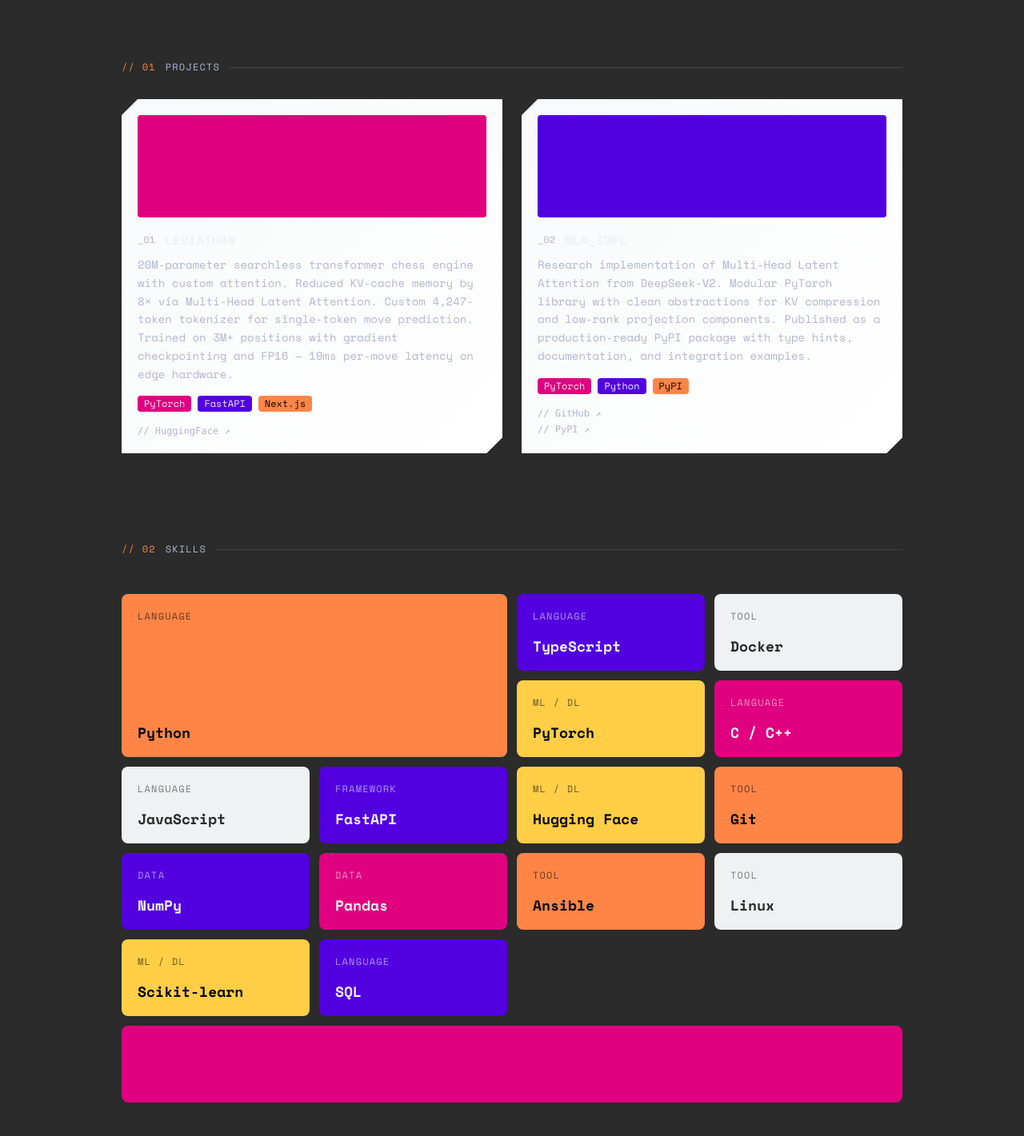
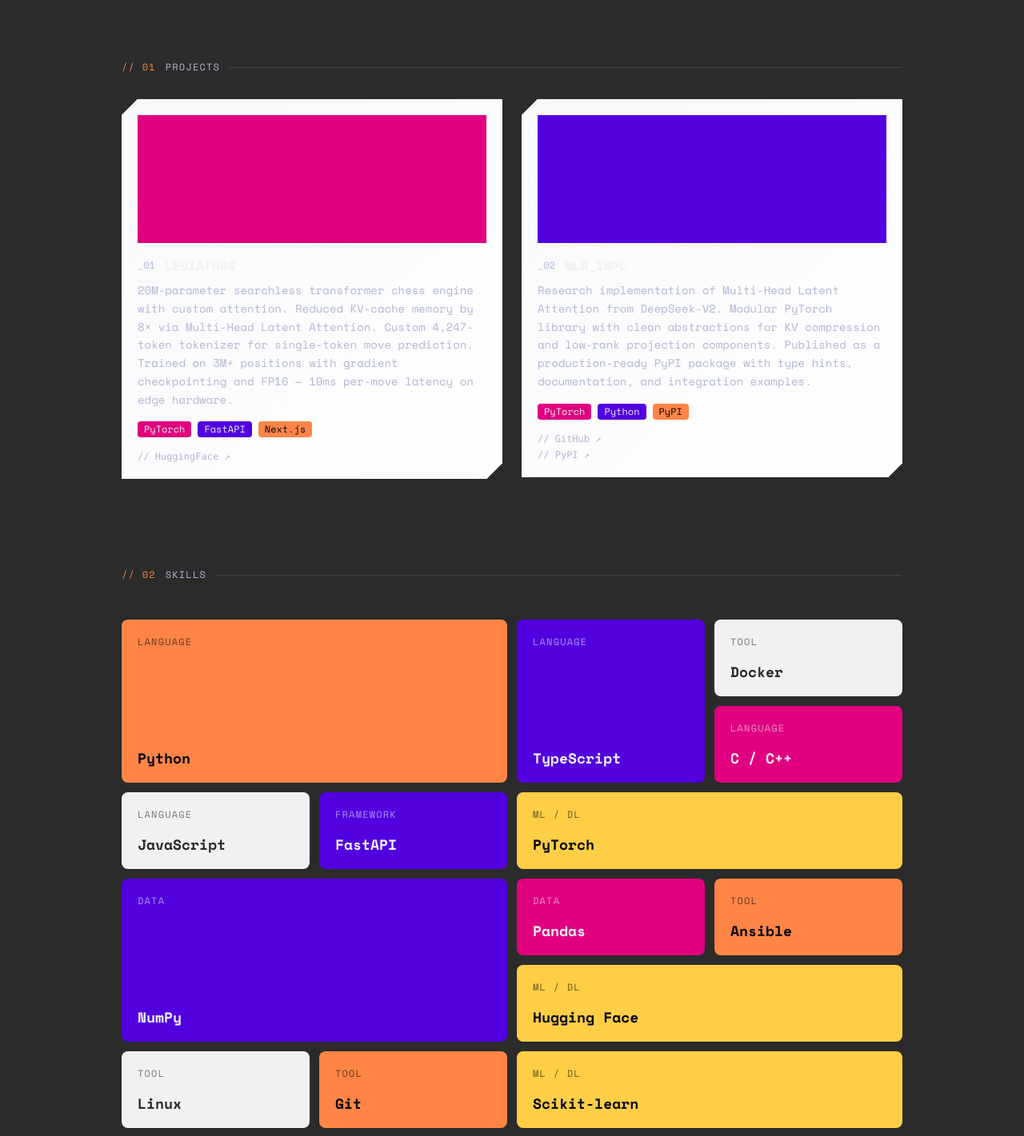
Before and after one commit to Nemesis-12/portfolio, a React (Vite) app: page / in a window 1280 px wide. Shown: the part 520-1941 px from the top of the page at 80% size. Built offline with nearby package versions, Linux system fonts and the light colour scheme.

Commit message:
Update layout issues

```diff
--- a/src/components/ProjectsSection.tsx
+++ b/src/components/ProjectsSection.tsx
@@ -1,3 +1,4 @@
+import { useState } from 'react'
 import { motion } from 'framer-motion'
 import { fadeUp } from '../animations/variants'
 import type { Project } from '../data/projects'
@@ -19,6 +20,8 @@ const PLACEHOLDER_COLORS = [
   '#FF8547',
   '#FFCE47',
 ]
+
+const NOTCH = 'polygon(20px 0, 100% 0, 100% calc(100% - 20px), calc(100% - 20px) 100%, 0 100%, 0 20px)'
 
 function getTagStyle(tagIndex: number) {
   const color = TAG_COLORS[tagIndex % 4]
@@ -55,43 +58,35 @@ const ProjectsSection: React.FC<Props> = ({ projects }) => {
 }
 
 const ProjectCard: React.FC<{ project: Project; projectIndex: number }> = ({ project, projectIndex }) => {
+  const [isHovered, setIsHovered] = useState(false)
   const placeholderColor = getPlaceholderColor(projectIndex)
 
   return (
     <motion.div
-      whileHover={{ y: -4 }}
+      onMouseEnter={() => setIsHovered(true)}
+      onMouseLeave={() => setIsHovered(false)}
+      animate={{ y: isHovered ? -4 : 0 }}
       transition={{ duration: 0.2, ease: 'easeOut' }}
-      className="relative group"
-      style={{
-        clipPath: 'polygon(20px 0, 100% 0, 100% calc(100% - 20px), calc(100% - 20px) 100%, 0 100%, 0 20px)',
-      }}
+      className="relative"
+      style={{ clipPath: NOTCH }}
     >
+      {/* Card background */}
       <div
-        className="absolute left-0 top-0 bottom-0 w-1 bg-atomic-tangerine opacity-0 group-hover:opacity-100 transition-all duration-300"
-        style={{
-          clipPath: 'polygon(0 20px, 4px 20px, 4px calc(100% - 20px), 4px 100%, 0 100%, 0 20px)',
-        }}
-      />
-
-      <div
-        className="relative bg-white border-0 p-5 h-full"
-        style={{
-          clipPath: 'polygon(20px 0, 100% 0, 100% calc(100% - 20px), calc(100% - 20px) 100%, 0 100%, 0 20px)',
-          backgroundImage: 'linear-gradient(135deg, #F8F9FA 0%, #FFFFFF 100%)',
-        }}
+        className="relative bg-white p-5"
+        style={{ backgroundImage: 'linear-gradient(135deg, #F8F9FA 0%, #FFFFFF 100%)' }}
       >
         {project.image ? (
-          <div className="mb-4 rounded overflow-hidden" style={{ backgroundColor: '#3A3B3A' }}>
+          <div className="mb-4 overflow-hidden" style={{ backgroundColor: '#3A3B3A' }}>
             <img
               src={project.image}
               alt={`${project.title} screenshot`}
-              className="w-full h-32 object-cover"
+              className="w-full h-40 object-cover"
             />
           </div>
         ) : (
           <div
             data-testid={`project-${project.id}-placeholder`}
-            className="mb-4 h-32 rounded"
+            className="mb-4 h-40"
             style={{ backgroundColor: placeholderColor }}
           />
         )}
@@ -135,6 +130,15 @@ const ProjectCard: React.FC<{ project: Project; projectIndex: number }> = ({ pro
           ))}
         </div>
       </div>
+
+      {/* Left-edge hover outline — rendered after card so it sits on top */}
+      <motion.div
+        className="absolute left-0 top-0 bottom-0 w-[3px] bg-atomic-tangerine"
+        initial={{ scaleY: 0, opacity: 0 }}
+        animate={{ scaleY: isHovered ? 1 : 0, opacity: isHovered ? 1 : 0 }}
+        style={{ transformOrigin: 'bottom' }}
+        transition={{ duration: 0.25, ease: 'easeOut' }}
+      />
     </motion.div>
   )
 }
--- a/src/components/SkillsSection.tsx
+++ b/src/components/SkillsSection.tsx
@@ -12,22 +12,43 @@ interface SkillTile {
   fg: string
 }
 
+// Desktop (4-col):
+//   R1: Python(2) TypeScript(1) Docker(1)
+//   R2: Python(2) TypeScript(1) C/C++(1)
+//   R3: JavaScript(1) FastAPI(1) PyTorch(2)
+//   R4: NumPy(2) Pandas(1) Ansible(1)
+//   R5: NumPy(2) HuggingFace(2)
+//   R6: Linux(1) Git(1) Scikit-learn(2)
+//   R7: SQL(1) Accent(3)
+//
+// Mobile (2-col):
+//   R1: Python(2)
+//   R2: TypeScript(1) Docker(1)
+//   R3: TypeScript(1) C/C++(1)
+//   R4: JavaScript(1) FastAPI(1)
+//   R5: PyTorch(2)
+//   R6: NumPy(1) Pandas(1)
+//   R7: NumPy(1) Ansible(1)
+//   R8: HuggingFace(1) Linux(1)
+//   R9: Git(1) Scikit-learn(1)
+//   R10: SQL(2)
+//   R11: Accent(2)
 const tiles: SkillTile[] = [
-  { category: 'LANGUAGE', name: 'Python',       colSpan: 'col-span-2', rowSpan: 'row-span-2', bg: '#FF8547', fg: '#050609' },
-  { category: 'LANGUAGE', name: 'TypeScript',  colSpan: 'col-span-1', rowSpan: 'row-span-2 md:row-span-1', bg: '#5200E0', fg: '#EFF1F3' },
-  { category: 'TOOL',     name: 'Docker',       colSpan: 'col-span-1', rowSpan: 'row-span-1', bg: '#EFF1F3', fg: '#2A2B2A' },
-  { category: 'ML / DL', name: 'PyTorch',      colSpan: 'col-span-2 md:col-span-1', rowSpan: 'row-span-1', bg: '#FFCE47', fg: '#050609' },
-  { category: 'LANGUAGE', name: 'C / C++',      colSpan: 'col-span-1', rowSpan: 'row-span-1', bg: '#E0007F', fg: '#EFF1F3' },
-  { category: 'LANGUAGE', name: 'JavaScript',  colSpan: 'col-span-1', rowSpan: 'row-span-1', bg: '#EFF1F3', fg: '#2A2B2A' },
-  { category: 'FRAMEWORK',name: 'FastAPI',     colSpan: 'col-span-1', rowSpan: 'row-span-1', bg: '#5200E0', fg: '#EFF1F3' },
-  { category: 'ML / DL', name: 'Hugging Face',colSpan: 'col-span-1', rowSpan: 'row-span-1', bg: '#FFCE47', fg: '#050609' },
-  { category: 'TOOL',     name: 'Git',          colSpan: 'col-span-1', rowSpan: 'row-span-1', bg: '#FF8547', fg: '#050609' },
-  { category: 'DATA',    name: 'NumPy',        colSpan: 'col-span-1', rowSpan: 'row-span-2 md:row-span-1', bg: '#5200E0', fg: '#EFF1F3' },
-  { category: 'DATA',    name: 'Pandas',       colSpan: 'col-span-1', rowSpan: 'row-span-1', bg: '#E0007F', fg: '#EFF1F3' },
-  { category: 'TOOL',    name: 'Ansible',      colSpan: 'col-span-1', rowSpan: 'row-span-1', bg: '#FF8547', fg: '#050609' },
-  { category: 'TOOL',    name: 'Linux',        colSpan: 'col-span-1', rowSpan: 'row-span-1', bg: '#EFF1F3', fg: '#2A2B2A' },
-  { category: 'ML / DL', name: 'Scikit-learn', colSpan: 'col-span-1', rowSpan: 'row-span-1', bg: '#FFCE47', fg: '#050609' },
-  { category: 'LANGUAGE', name: 'SQL',         colSpan: 'col-span-1', rowSpan: 'row-span-1', bg: '#5200E0', fg: '#EFF1F3' },
+  { category: 'LANGUAGE',  name: 'Python',       colSpan: 'col-span-2',                rowSpan: 'row-span-1 md:row-span-2', bg: '#FF8547', fg: '#050609' },
+  { category: 'LANGUAGE',  name: 'TypeScript',   colSpan: 'col-span-1',                rowSpan: 'row-span-2',               bg: '#5200E0', fg: '#EFF1F3' },
+  { category: 'TOOL',      name: 'Docker',       colSpan: 'col-span-1',                rowSpan: 'row-span-1',               bg: '#EFF1F3', fg: '#2A2B2A' },
+  { category: 'LANGUAGE',  name: 'C / C++',      colSpan: 'col-span-1',                rowSpan: 'row-span-1',               bg: '#E0007F', fg: '#EFF1F3' },
+  { category: 'LANGUAGE',  name: 'JavaScript',   colSpan: 'col-span-1',                rowSpan: 'row-span-1',               bg: '#EFF1F3', fg: '#2A2B2A' },
+  { category: 'FRAMEWORK', name: 'FastAPI',      colSpan: 'col-span-1',                rowSpan: 'row-span-1',               bg: '#5200E0', fg: '#EFF1F3' },
+  { category: 'ML / DL',   name: 'PyTorch',      colSpan: 'col-span-2',                rowSpan: 'row-span-1',               bg: '#FFCE47', fg: '#050609' },
+  { category: 'DATA',      name: 'NumPy',        colSpan: 'col-span-1 md:col-span-2',  rowSpan: 'row-span-2',               bg: '#5200E0', fg: '#EFF1F3' },
+  { category: 'DATA',      name: 'Pandas',       colSpan: 'col-span-1',                rowSpan: 'row-span-1',               bg: '#E0007F', fg: '#EFF1F3' },
+  { category: 'TOOL',      name: 'Ansible',      colSpan: 'col-span-1',                rowSpan: 'row-span-1',               bg: '#FF8547', fg: '#050609' },
+  { category: 'ML / DL',   name: 'Hugging Face', colSpan: 'col-span-1 md:col-span-2',  rowSpan: 'row-span-1',               bg: '#FFCE47', fg: '#050609' },
+  { category: 'TOOL',      name: 'Linux',        colSpan: 'col-span-1',                rowSpan: 'row-span-1',               bg: '#EFF1F3', fg: '#2A2B2A' },
+  { category: 'TOOL',      name: 'Git',          colSpan: 'col-span-1',                rowSpan: 'row-span-1',               bg: '#FF8547', fg: '#050609' },
+  { category: 'ML / DL',   name: 'Scikit-learn', colSpan: 'col-span-1 md:col-span-2',  rowSpan: 'row-span-1',               bg: '#FFCE47', fg: '#050609' },
+  { category: 'LANGUAGE',  name: 'SQL',          colSpan: 'col-span-2 md:col-span-1',  rowSpan: 'row-span-1',               bg: '#5200E0', fg: '#EFF1F3' },
 ]
 
 function SkillTileCard({ tile }: { tile: SkillTile }) {
@@ -70,8 +91,9 @@ export function SkillsSection() {
           <SkillTileCard key={tile.name} tile={tile} />
         ))}
 
+        {/* Accent tile: fills R7 C2-C4 on desktop (col-span-3), full width on mobile */}
         <div
-          className="col-span-2 md:col-span-4 min-h-24 rounded-lg"
+          className="col-span-2 md:col-span-3 min-h-24 rounded-lg"
           style={{ backgroundColor: '#E0007F' }}
         />
       </div>
```
